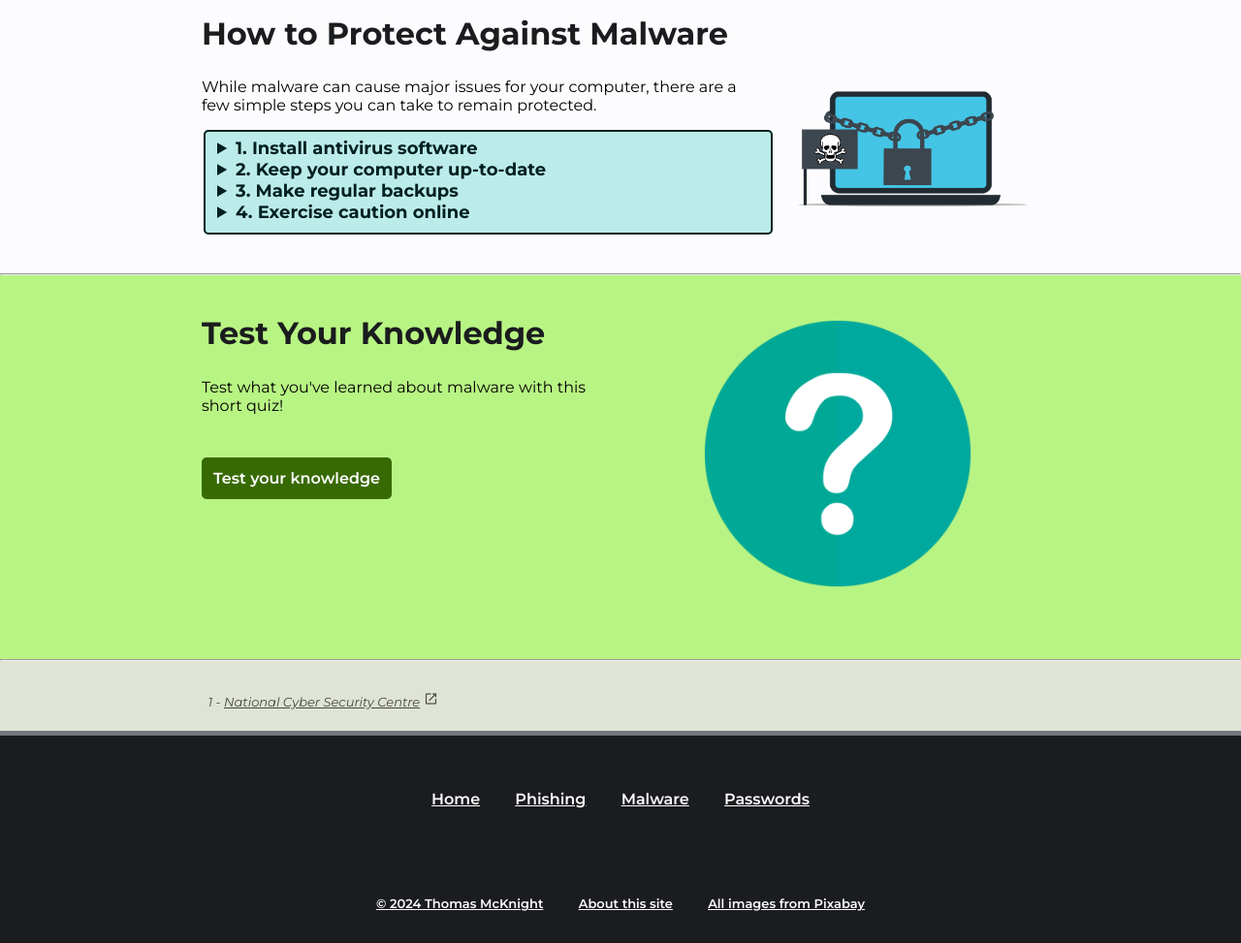
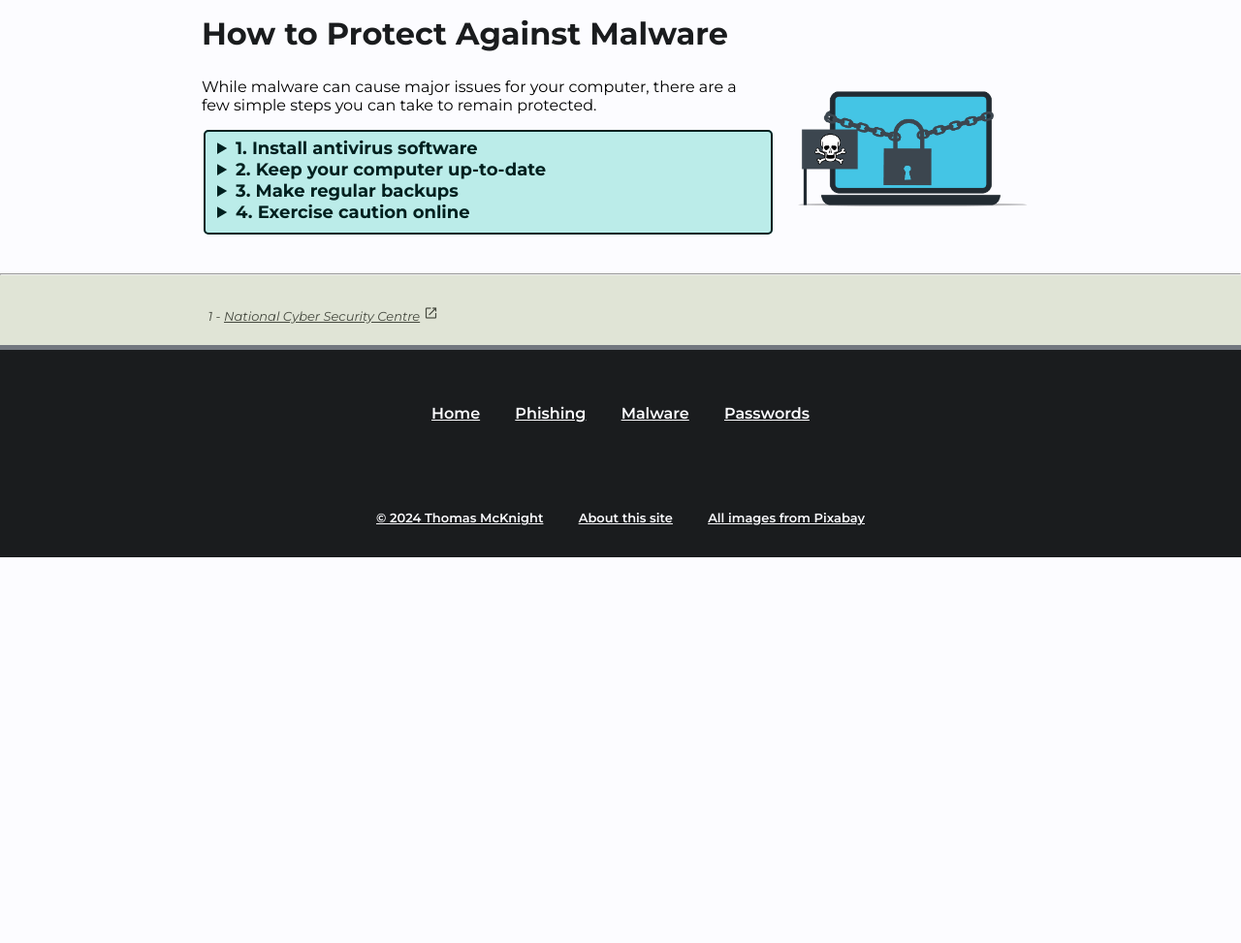
Before and after one commit to tinyTim567/CSC3094, a Flask app: page /malware in a window 1280 px wide. Shown: the part 1306-2279 px from the top of the page at 97% size. After the commit the page ends 1881 px from the top, so only its background shows below. Run offline with Flask 3, Linux system fonts and the light colour scheme.

Commit message:
Update malware page

```diff
--- a/templates/malware/malware.html
+++ b/templates/malware/malware.html
@@ -166,26 +166,6 @@
 
     <hr>
 
-    <section class="primary-container" id="quiz-link">
-        <div class="grid-row">
-            <div class="grid-column column-half">
-                <h2>Test Your Knowledge</h2>
-                <p>
-                    Test what you've learned about malware with this short quiz!
-                </p>
-                <br>
-                <a class="button button-primary primary-solid" href="{{ url_for('page.malware_quiz') }}">
-                    Test your knowledge
-                </a>
-            </div>
-            <div class="grid-column column-half">
-                <img src="/static/images/question-mark.png" alt="">
-            </div>
-        </div>
-    </section>
-
-    <hr>
-
     <footer class="citations-container" id="citations">
         <section class="grid-row">
             <div class="grid-column column-full">
```
